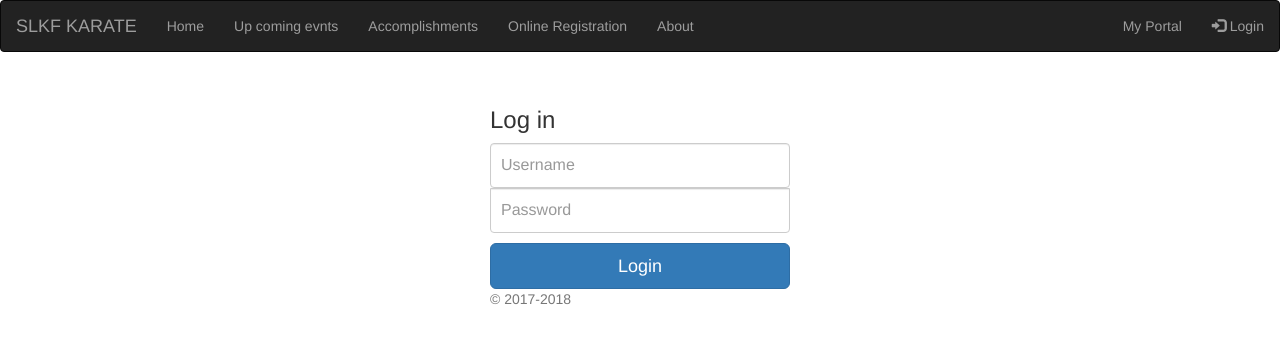
After one commit to dasunkarunathilaka/Online-Karate-Event-Management-System, a Django app: page /event-management-system/accounts/login in a window 1280 px wide. The commit adds this page. Shown: the top 344 px of the page. Run offline with Django 3.2, Linux system fonts and the light colour scheme; parts of the project's set-up code (start-up, migrations or seed data) failed here and were passed over; some libraries are stand-ins or nearby versions.

Commit message:
User creation and login completed.

```diff
--- a/mysite/EventManagementSystem/static/event-management-system/css/style-index.css
+++ b/mysite/EventManagementSystem/static/event-management-system/css/style-index.css
@@ -87,3 +87,33 @@ body {
         margin-top: 7rem;
     }
 }
+
+.form-signin {
+  width: 100%;
+  max-width: 330px;
+  padding: 15px;
+  margin: 0 auto;
+}
+.form-signin .checkbox {
+  font-weight: 400;
+}
+.form-signin .form-control {
+  position: relative;
+  box-sizing: border-box;
+  height: auto;
+  padding: 10px;
+  font-size: 16px;
+}
+.form-signin .form-control:focus {
+  z-index: 2;
+}
+.form-signin input[type="email"] {
+  margin-bottom: -1px;
+  border-bottom-right-radius: 0;
+  border-bottom-left-radius: 0;
+}
+.form-signin input[type="password"] {
+  margin-bottom: 10px;
+  border-top-left-radius: 0;
+  border-top-right-radius: 0;
+}
--- a/mysite/EventManagementSystem/templates/event-management-system/header.html
+++ b/mysite/EventManagementSystem/templates/event-management-system/header.html
@@ -45,14 +45,34 @@
             <li>
                 <a href="#">My Portal</a>
             </li>
+            <!--<li>-->
+            <!--<a href="/event-management-system/accounts/signup">-->
+            <!--<span class="glyphicon glyphicon-user"></span> Sign Up</a>-->
+            <!--</li>-->
+            <!--No need of a signup. Users are created by the SLKF/admin. -->
+
+            {% if user.is_authenticated %}
+
             <li>
                 <a href="#">
-                    <span class="glyphicon glyphicon-user"></span> Sign Up</a>
+                <span class="glyphicon glyphicon-user"></span>
+                    {{ user.username }} </a>
             </li>
+
             <li>
-                <a href="login">
+                <a href="/event-management-system/accounts/logout">
+                    <span class="glyphicon glyphicon-log-out"></span> Logout </a>
+            </li>
+
+
+            {% else %}
+            <li>
+                <a href="/event-management-system/accounts/login">
                     <span class="glyphicon glyphicon-log-in"></span> Login</a>
             </li>
+
+            {% endif %}
+
         </ul>
     </div>
 </nav>
@@ -63,7 +83,6 @@
     <!-- content is the name of the block -->
     {% endblock %}
 
-
 </div>
 
 
--- a/mysite/EventManagementSystem/templates/event-management-system/registration/associationSignupForm.html
+++ b/mysite/EventManagementSystem/templates/event-management-system/registration/associationSignupForm.html
@@ -1,14 +1,14 @@
-
+{% extends 'event-management-system/header.html' %}
 
 {% block content %}
 <div class="row">
     <div class="col-md-8 col-sm-10 col-12">
-        <h2>Sign up as a {{ user_type }}</h2>
+        <h2>New {{ user_type }}</h2>
         <form method="post" novalidate>
             {% csrf_token %}
             <input type="hidden" name="next" value="{{ next }}">
             {{ form }}
-            <button type="submit" class="btn btn-success">Sign up</button>
+            <button type="submit" class="btn btn-success">Create</button>
         </form>
     </div>
 </div>
--- a/mysite/EventManagementSystem/templates/event-management-system/registration/districtSignupForm.html
+++ b/mysite/EventManagementSystem/templates/event-management-system/registration/districtSignupForm.html
@@ -1,14 +1,14 @@
-
+{% extends 'event-management-system/header.html' %}
 
 {% block content %}
 <div class="row">
     <div class="col-md-8 col-sm-10 col-12">
-        <h2>Sign up as a {{ user_type }}</h2>
+        <h2>New {{ user_type }}</h2>
         <form method="post" novalidate>
             {% csrf_token %}
             <input type="hidden" name="next" value="{{ next }}">
             {{ form }}
-            <button type="submit" class="btn btn-success">Sign up</button>
+            <button type="submit" class="btn btn-success">Create</button>
         </form>
     </div>
 </div>
--- a/mysite/EventManagementSystem/templates/event-management-system/registration/provinceSignupForm.html
+++ b/mysite/EventManagementSystem/templates/event-management-system/registration/provinceSignupForm.html
@@ -1,14 +1,14 @@
-
+{% extends 'event-management-system/header.html' %}
 
 {% block content %}
 <div class="row">
     <div class="col-md-8 col-sm-10 col-12">
-        <h2>Sign up as a {{ user_type }}</h2>
+        <h2>New {{ user_type }}</h2>
         <form method="post" novalidate>
             {% csrf_token %}
             <input type="hidden" name="next" value="{{ next }}">
             {{ form }}
-            <button type="submit" class="btn btn-success">Sign up</button>
+            <button type="submit" class="btn btn-success">Create</button>
         </form>
     </div>
 </div>
--- a/mysite/EventManagementSystem/templates/event-management-system/registration/slkfSignupForm.html
+++ b/mysite/EventManagementSystem/templates/event-management-system/registration/slkfSignupForm.html
@@ -1,14 +1,14 @@
-
+{% extends 'event-management-system/header.html' %}
 
 {% block content %}
 <div class="row">
     <div class="col-md-8 col-sm-10 col-12">
-        <h2>Sign up as a {{ user_type }}</h2>
+        <h2>New {{ user_type }}</h2>
         <form method="post" novalidate>
             {% csrf_token %}
             <input type="hidden" name="next" value="{{ next }}">
             {{ form }}
-            <button type="submit" class="btn btn-success">Sign up</button>
+            <button type="submit" class="btn btn-success">Create</button>
         </form>
     </div>
 </div>
--- a/mysite/EventManagementSystem/templates/event-management-system/signupDirect.html
+++ b/mysite/EventManagementSystem/templates/event-management-system/signupDirect.html
@@ -1,7 +1,7 @@
 {% extends 'event-management-system/header.html' %}
 
 {% block content %}
-<h2>Sign up</h2>
+<h2>Create New User</h2>
     <p class="lead">Select below the type of account you want to create</p>
     <a href="signup/slkf" class="btn btn-lg" role="button">SLKF</a>
     <a href="signup/association" class="btn btn-lg" role="button">Association</a>
--- /dev/null
+++ b/mysite/EventManagementSystem/templates/event-management-system/user-login/login.html
@@ -0,0 +1,21 @@
+{% extends 'event-management-system/header.html' %}
+
+{% block content %}
+
+<form action="auth" method="post" class="form-signin">
+
+    {% csrf_token %}
+
+    <h1 class="h3 mb-3 font-weight-normal">Log in</h1>
+    <label class="sr-only">User Name</label>
+    <input name='username' type="text" id="inputUserName" class="form-control" placeholder="Username">
+    <label class="sr-only">Password</label>
+    <input name='password' type="password" id="inputPassword" class="form-control" placeholder="Password">
+    <div class="checkbox mb-3">
+
+    </div>
+    <button class="btn btn-lg btn-primary btn-block" type="submit">Login</button>
+    <p class="mt-5 mb-3 text-muted">&copy; 2017-2018</p>
+</form>
+
+{% endblock %}
--- a/mysite/EventManagementSystem/urls.py
+++ b/mysite/EventManagementSystem/urls.py
@@ -17,11 +17,14 @@ urlpatterns = [
     url(r'^accounts/signup/district$', district.DistrictSignUpView.as_view(), name='district_signup'),
     url(r'^accounts/signup/province', province.ProvinceSignUpView.as_view(), name='province_signup'),
 
-    # url(r'^login$', views.customLogin, name='login'),
-    # url(r'^auth$', views.userAuth, name='auth'),
-    # url(r'^logged-in', views.loggedin, name='loggedin'),
-    # url(r'^logout$', views.logout, name='logout'),
-    # url(r'^invalid$', views.invalidLogin, name='invalid'),
+    url(r'^accounts/signup/signup-success$', genericUser.signupSuccess, name='signup-success'),
+
+    # Login urls.
+    url(r'^accounts/login$', genericUser.customLogin, name='login'),
+    url(r'^accounts/auth$', genericUser.userAuth, name='auth'),
+    url(r'^accounts/loggedin$', genericUser.loggedin, name='loggedin'),
+    url(r'^accounts/logout$', genericUser.logout, name='logout'),
+    url(r'^accounts/invalid$', genericUser.invalidLogin, name='invalid'),
 
     # User creation can only be done by the SLKF and super admin.
     # url(r'^create-user', views.signupUser, name='signup'),
--- a/mysite/EventManagementSystem/views/association.py
+++ b/mysite/EventManagementSystem/views/association.py
@@ -1,3 +1,4 @@
+from django.http import HttpResponseRedirect
 from django.views.generic import CreateView
 
 from ..models import User
@@ -15,3 +16,4 @@ class AssociationSignUpView(CreateView):
 
     def form_valid(self, form):
         user = form.save()
+        return HttpResponseRedirect('signup-success')
--- a/mysite/EventManagementSystem/views/district.py
+++ b/mysite/EventManagementSystem/views/district.py
@@ -1,3 +1,4 @@
+from django.http import HttpResponseRedirect
 from django.views.generic import CreateView
 
 from ..models import User
@@ -15,3 +16,4 @@ class DistrictSignUpView(CreateView):
 
     def form_valid(self, form):
         user = form.save()
+        return HttpResponseRedirect('signup-success')
--- a/mysite/EventManagementSystem/views/genericUser.py
+++ b/mysite/EventManagementSystem/views/genericUser.py
@@ -1,7 +1,9 @@
 # This view can be viewed by every type of users
 # Ex:- Homepage, any page that does not want user to login.
-
+from django.contrib import auth
+from django.http import HttpResponseRedirect
 from django.shortcuts import render
+from django.template.context_processors import csrf
 
 
 def index(request):
@@ -10,3 +12,60 @@ def index(request):
 
 def login(request):
     return render(request, 'event-management-system/login.html')
+
+
+def signupSuccess(request):
+    return render(request, 'event-management-system/registration/signupSuccess.html')
+
+
+def customLogin(request):
+    # To identify whether a user has already logged in or not.
+    if request.user.is_authenticated():
+        return HttpResponseRedirect('/event-management-system/')
+    else:
+        return userLogin(request)
+
+
+def userLogin(request):
+    c = {}
+    c.update(csrf(request))
+    return render(request, 'event-management-system/user-login/login.html', c)
+
+
+def userAuth(request):
+
+    print "----------------- Inside views.userAuth------------------"
+    # When user submits the login form, it comes here.
+    username = request.POST.get('username', '')
+    password = request.POST.get('password', '')
+    # If there is no value returned, empty string is returned by the second parameter.
+
+    user = auth.authenticate(username=username, password=password)
+    # If there is no user matching username and password, return None object. None = Null
+
+
+
+    if user is not None:
+        auth.login(request, user)
+        # Set the current user's status to logged in.
+
+        # Following returns a url... it will be checked in the urls.py to decide what to do.
+        # render returns a html page. So the correct path should be given to that file.
+        return HttpResponseRedirect('loggedin')
+    # user is already in the 'movieratingapp/accounts/' url. we need to give the next location only.
+
+    else:
+        return HttpResponseRedirect('invalid')
+
+
+def loggedin(request):
+    return render(request, 'event-management-system/user-login/loggedin.html', {'user_name': request.user.first_name})
+
+
+def invalidLogin(request):
+    return render(request, 'event-management-system/user-login/invalid.html')
+
+
+def logout(request):
+    auth.logout(request)
+    return render(request, 'event-management-system/user-login/logout.html')
--- a/mysite/EventManagementSystem/views/province.py
+++ b/mysite/EventManagementSystem/views/province.py
@@ -1,3 +1,5 @@
+from django.http import HttpResponseRedirect
+from django.shortcuts import redirect
 from django.views.generic import CreateView
 
 from ..models import User
@@ -15,3 +17,4 @@ class ProvinceSignUpView(CreateView):
 
     def form_valid(self, form):
         user = form.save()
+        return HttpResponseRedirect('signup-success')
--- a/mysite/EventManagementSystem/views/slkf.py
+++ b/mysite/EventManagementSystem/views/slkf.py
@@ -1,3 +1,4 @@
+from django.http import HttpResponseRedirect
 from django.views.generic import CreateView, TemplateView
 
 # This is a class based view. Instead of using a method as a view, this whole class can be used.
@@ -21,6 +22,7 @@ class SlkfSignUpView(CreateView):
 
     def form_valid(self, form):
         user = form.save()
+        return HttpResponseRedirect('signup-success')
 
         # print ("User Type --------------------" + user.USER_TYPE_CHOICES)
         # login(self.request, user)
```
Also changed, not shown: mysite/EventManagementSystem/templates/event-management-system/registration/signupSuccess.html (added, +7 -0 lines), mysite/EventManagementSystem/templates/event-management-system/user-login/invalid.html (added, +7 -0 lines), mysite/EventManagementSystem/templates/event-management-system/user-login/loggedin.html (added, +7 -0 lines), mysite/EventManagementSystem/templates/event-management-system/user-login/logout.html (added, +7 -0 lines), mysite/EventManagementSystem/views/superAdmin.py (deleted).
